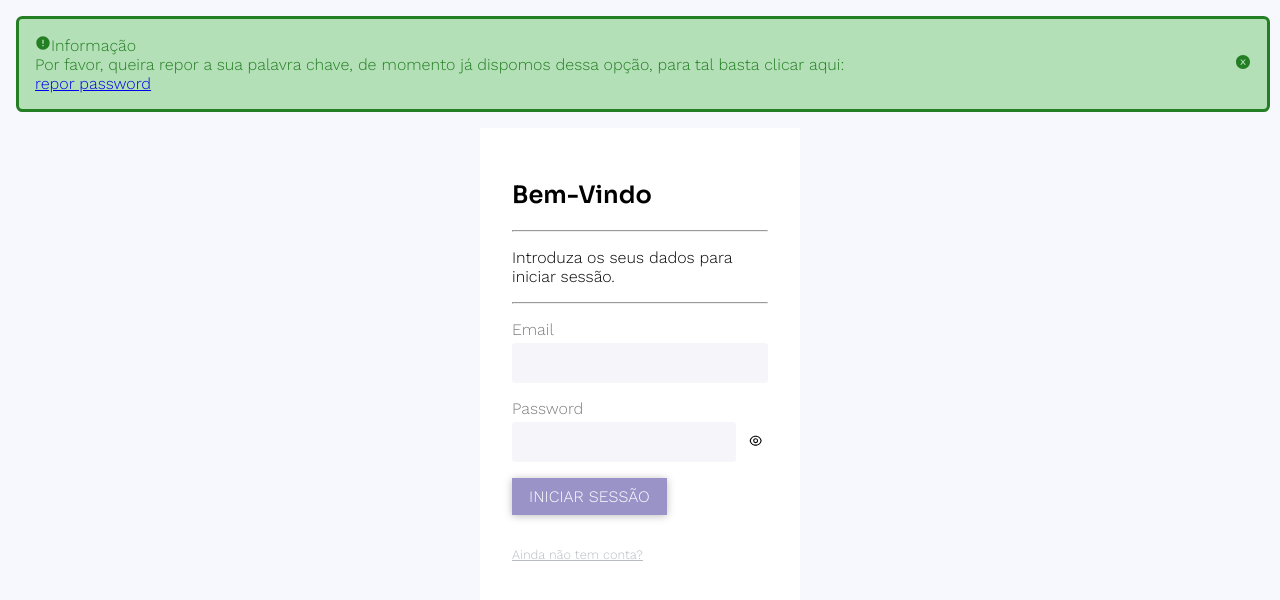
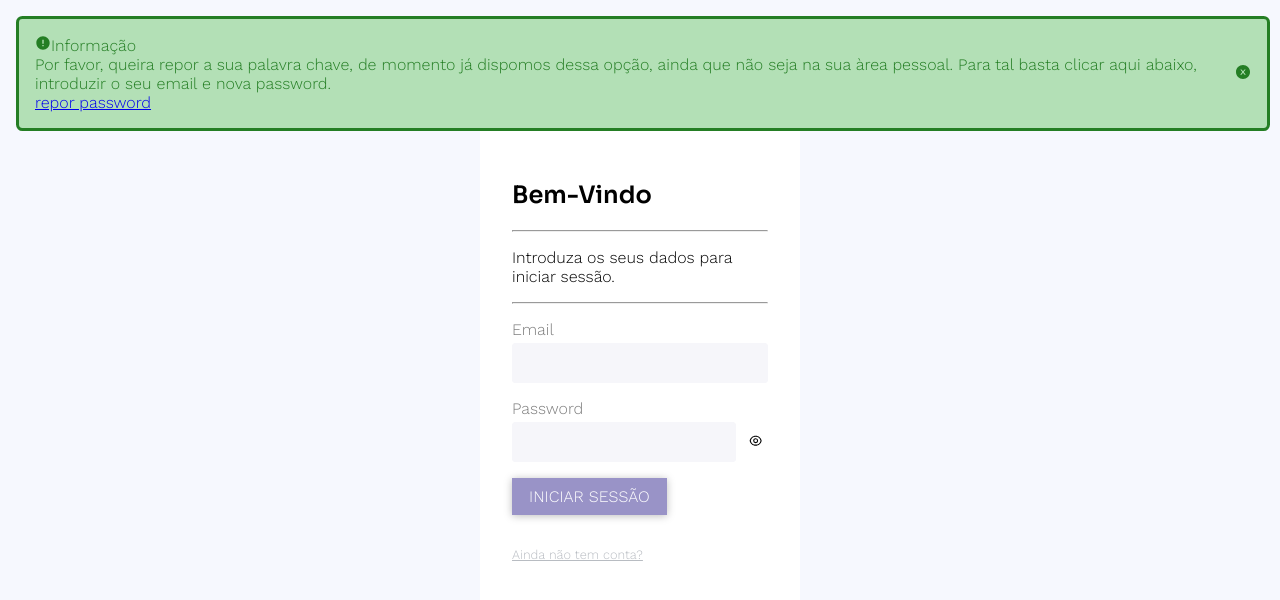
Before and after one commit to dpopdc/pdc-web, a React (Create React App) app: page / in a window 1280 px wide. Shown: the top 600 px of the page. Built offline with nearby package versions, Linux system fonts and the light colour scheme.

Commit message:
core(Structure) - Refactor Info Banner Display

```diff
--- a/src/App.js
+++ b/src/App.js
@@ -252,7 +252,7 @@ class App extends Component {
           )}
         />
         <Route
-          path="/password/recover"
+          path="/recover"
           exact
           render={(props) => (
             <RecoverPassword
@@ -285,12 +285,12 @@ class App extends Component {
           <Backdrop onClick={this.backdropClickHandler} />
         )}
         <ErrorHandler error={this.state.error} onHandle={this.errorHandler} />
-        {(this.state.info && !window.location.href.includes('password/recover')) && (
+        {(this.state.info && !window.location.href.includes('/recover')) && (
           <InfoBanner
             design="info"
             title="Informação"
-            message="Por favor, queira repor a sua palavra chave, de momento já dispomos dessa opção, para tal basta clicar aqui:"
-            link={`${projectSettings.APP_URL}/password/recover`}
+            message="Por favor, queira repor a sua palavra chave, de momento já dispomos dessa opção, ainda que não seja na sua àrea pessoal. Para tal basta clicar aqui abaixo, introduzir o seu email e nova password."
+            link={`${projectSettings.APP_URL}/recover`}
             onHandle={this.infoHandler}
           />
         )}
```
